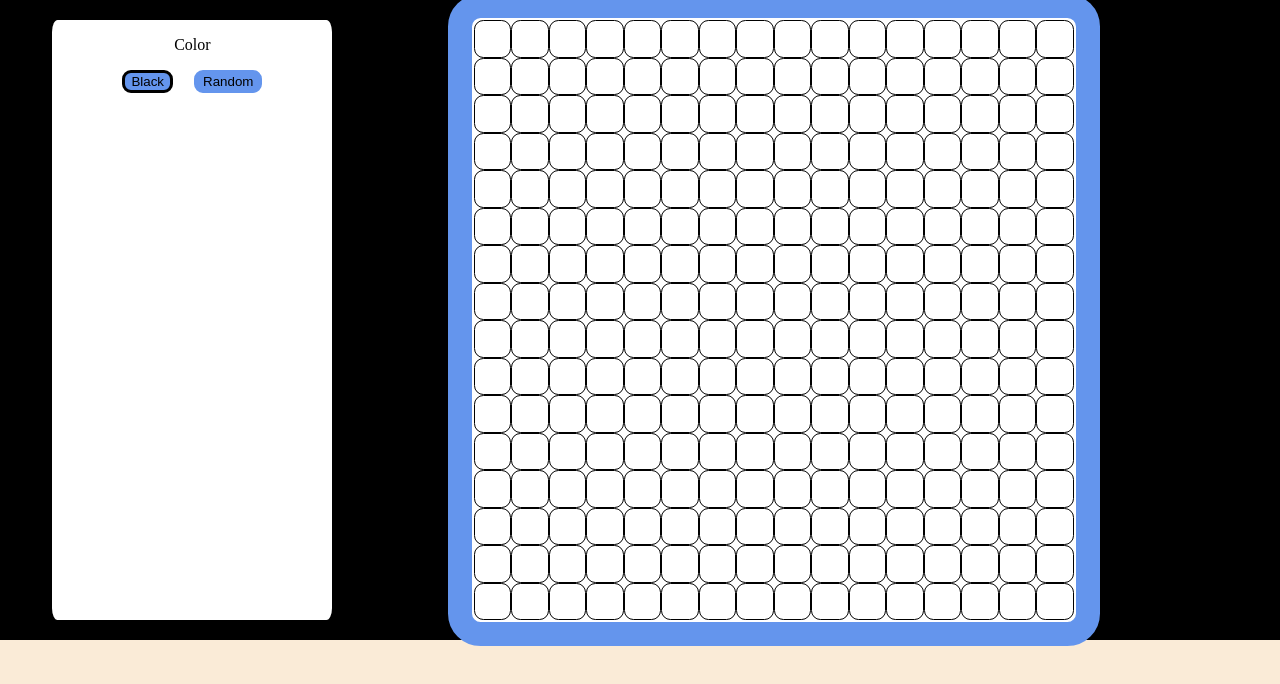
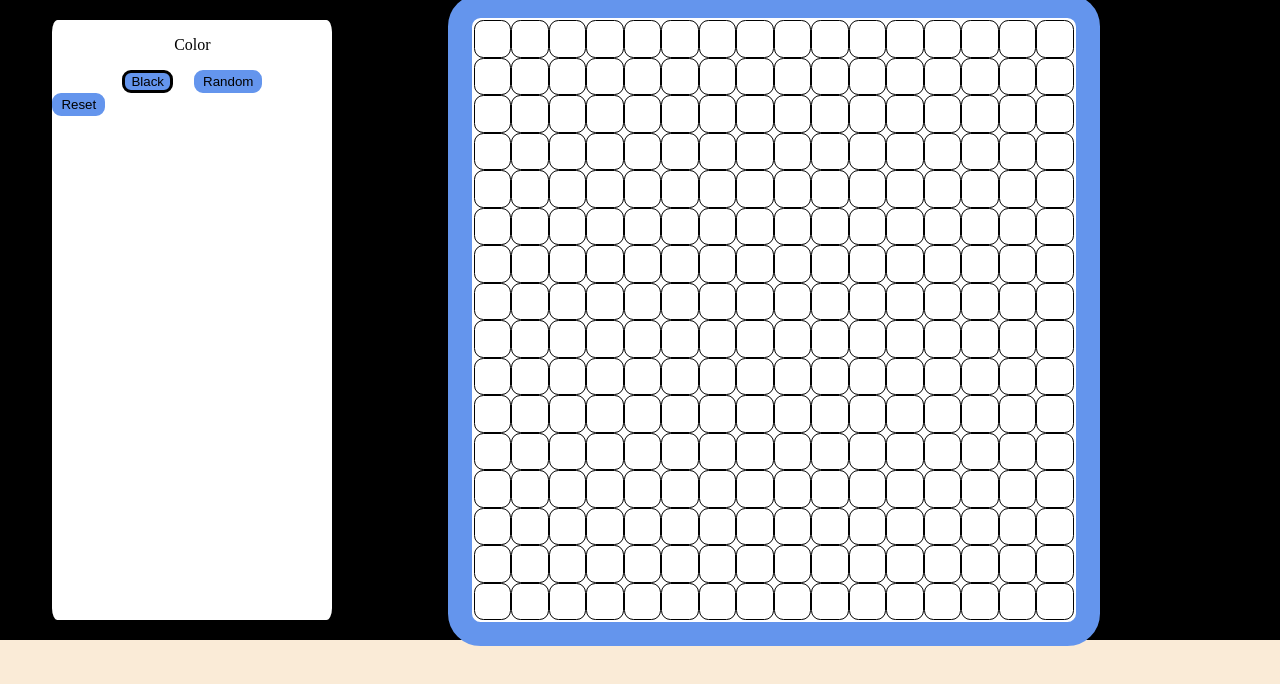
Before and after one commit to Faizan0994/TOP_Etch_A_Sketch, a plain HTML site: page index.html in a window 1280 px wide. Shown: the part 80-764 px from the top of the page. Drawn offline with Linux system fonts and the light colour scheme.

Commit message:
Add reset button

```diff
--- a/index.html
+++ b/index.html
@@ -20,6 +20,9 @@
                         <button class="color_button" id="random" onclick="toggle(this)">Random</button>
                     </div>
                 </div>
+                <div class="reset_section">
+                    <button class="reset">Reset</button>
+                </div>
             </div>
             <div class="canvas"></div>
         </div>
```
